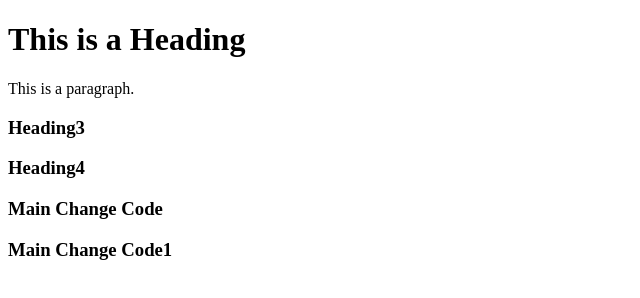
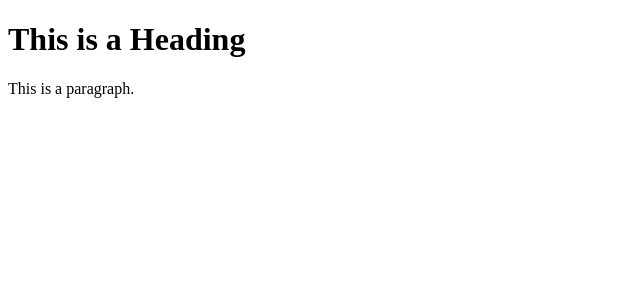
Before and after one commit to dushyantsahu10/ottersoftech, a plain HTML site: page index.html in a window 1280 px wide. Shown: the whole page, without its empty margins (0-640 px from the left). Drawn offline with Linux system fonts and the light colour scheme.

Commit message:
Main Brancg

```diff
--- a/index.html
+++ b/index.html
@@ -7,10 +7,7 @@
 
 <h1>This is a Heading</h1>
 <p>This is a paragraph.</p>
-<h3>Heading3</h3>
-<h3>Heading4</h3>
-<h3>Main Change Code</h3>
-<h3>Main Change Code1</h3>
+
 
 </body>
 </html>
```
